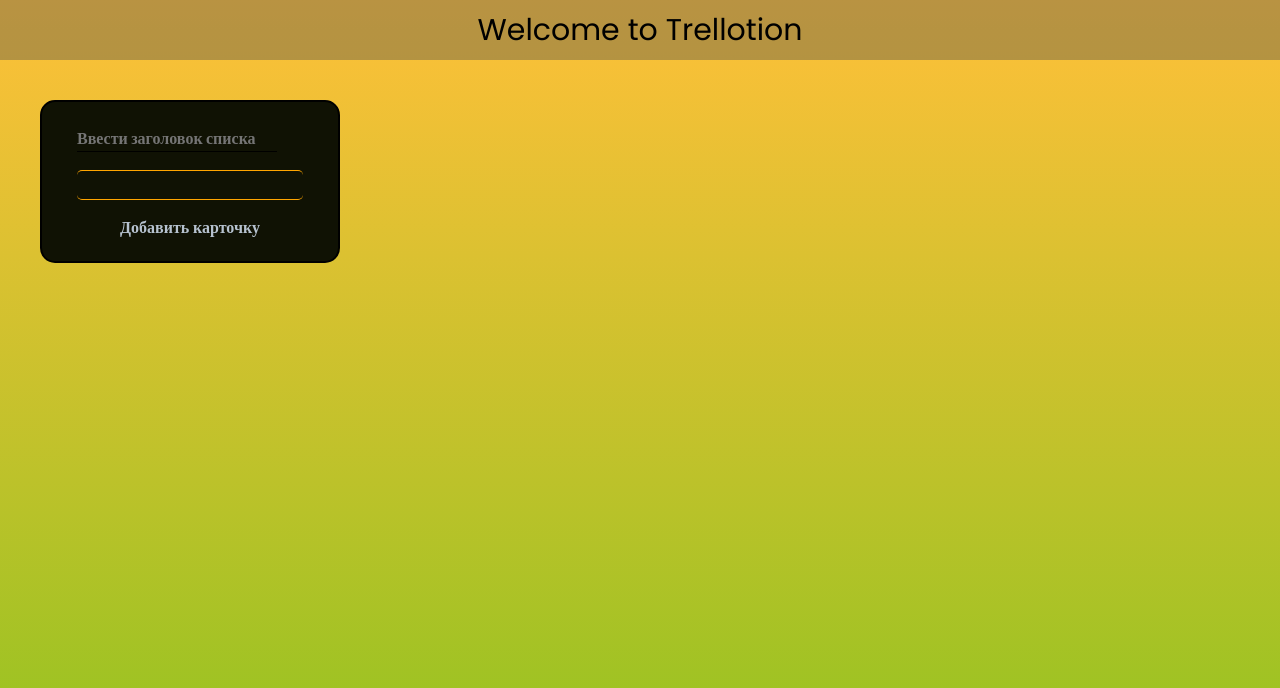
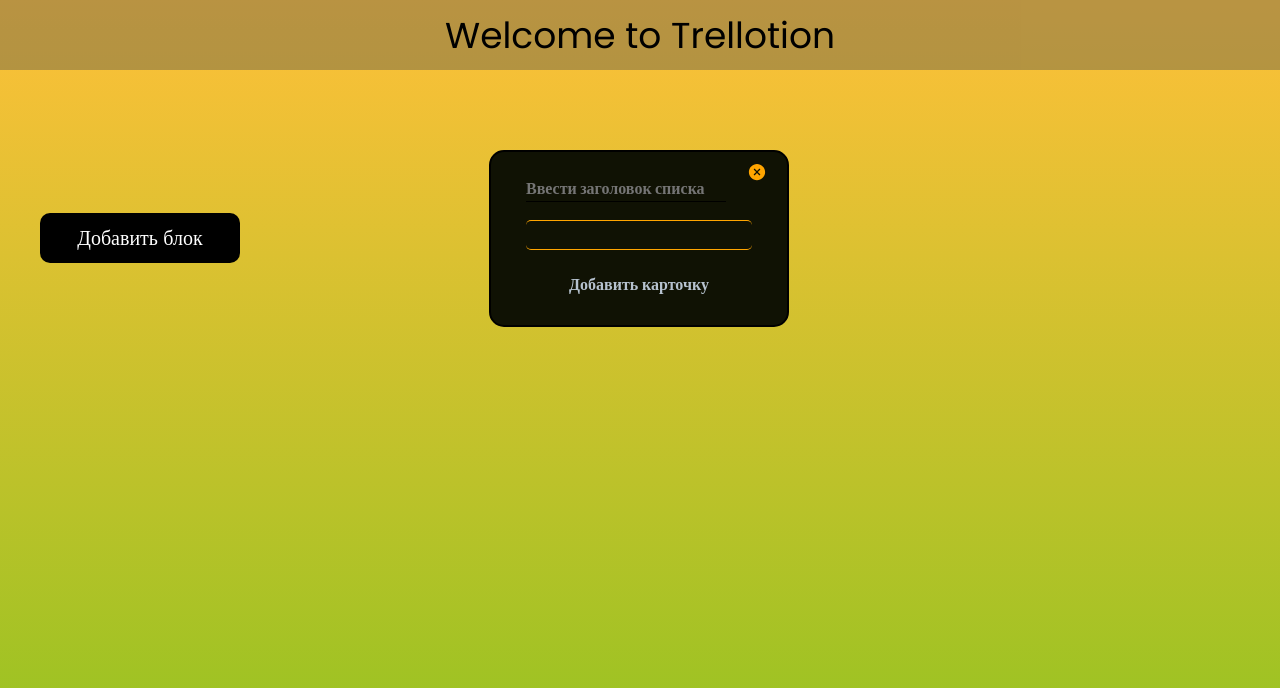
Before and after one commit to vlad05x/Trellotion, a React (Create React App) app: page / in a window 1280 px wide. Shown: the top 688 px of the page. Built offline with nearby package versions, Linux system fonts and the light colour scheme.

Commit message:
Added btn which add block with list

```diff
--- a/package.json
+++ b/package.json
@@ -12,7 +12,6 @@
     "react": "^18.2.0",
     "react-dom": "^18.2.0",
     "react-icons": "^4.12.0",
-    "react-scripts": "5.0.1",
     "web-vitals": "^2.1.4"
   },
   "scripts": {
@@ -43,6 +42,7 @@
   },
   "devDependencies": {
     "gh-pages": "^6.1.1",
+    "react-scripts": "^5.0.1",
     "sass": "^1.69.7"
   }
 }
--- a/public/index.html
+++ b/public/index.html
@@ -11,7 +11,10 @@
     />
     <link rel="apple-touch-icon" href="%PUBLIC_URL%/logo192.png" />
     <link rel="manifest" href="%PUBLIC_URL%/manifest.json" />
-    <link href="https://fonts.googleapis.com/css?family=Poppins:regular500,600,700,800" rel="stylesheet" />
+    <link
+      href="https://fonts.googleapis.com/css?family=Poppins:regular500,600,700,800"
+      rel="stylesheet"
+    />
     <title>Trellotion App</title>
   </head>
   <body>
--- a/src/App.js
+++ b/src/App.js
@@ -5,53 +5,100 @@
 
 function App() {
   const [todo, setTodo] = useState("");
-  const [tasks, setTasks] = useState([]);
-
-
-  // LocalStorge for save list
-  useEffect(() => {
-    const saveTask = JSON.parse(localStorage.getItem("items")) || [];
-    setTasks(saveTask);
-  }, []);
+  const [blocks, setBlocks] = useState(() => {
+    const storedBlocks = JSON.parse(localStorage.getItem("blocks")) || [
+      { id: 1, tasks: [] },
+    ];
+    return storedBlocks;
+  });
 
   useEffect(() => {
-    localStorage.setItem("items", JSON.stringify(tasks));
-  }, [tasks]);
+    localStorage.setItem("blocks", JSON.stringify(blocks));
+  }, [blocks]);
 
-  const addTask = () => {
+  const addBlock = () => {
+    const newBlock = {
+      id: blocks.length + 1,
+      tasks: [],
+    };
+    setBlocks((prevBlocks) => [...prevBlocks, newBlock]);
+  };
+
+  const addTask = (blockId) => {
     const taskTodo = {
       id: Math.random(),
       text: todo,
       status: false,
     };
-    let newTask = [taskTodo, ...tasks];
-    setTasks(newTask);
+    setBlocks((prevBlocks) =>
+      prevBlocks.map((block) =>
+        block.id === blockId
+          ? { ...block, tasks: [taskTodo, ...block.tasks] }
+          : block
+      )
+    );
     setTodo("");
   };
 
-  const deleteTask = (id) => {
-    let del = tasks.filter((e) => e.id !== id);
-    setTasks(del);
+  const deleteTask = (blockId, taskId) => {
+    setBlocks((prevBlocks) =>
+      prevBlocks.map((block) =>
+        block.id === blockId
+          ? {
+              ...block,
+              tasks: block.tasks.filter((task) => task.id !== taskId),
+            }
+          : block
+      )
+    );
   };
 
-  const toggleTask = (id) => {
-    let toggle = tasks.map((e) =>
-      e.id === id ? { ...e, status: !e.status } : { ...e }
+  const deleteBlock = (blockId) => {
+    setBlocks((prevBlocks) =>
+      prevBlocks.filter((block) => block.id !== blockId)
     );
-    setTasks(toggle);
+  };
+
+  const toggleTask = (blockId, taskId) => {
+    setBlocks((prevBlocks) =>
+      prevBlocks.map((block) =>
+        block.id === blockId
+          ? {
+              ...block,
+              tasks: block.tasks.map((task) =>
+                task.id === taskId ? { ...task, status: !task.status } : task
+              ),
+            }
+          : block
+      )
+    );
   };
 
   return (
     <div className="App">
       <Header />
+      <div className="main_box">
+      <div className="btn_content">
+        <button className="btnBlockAdd" onClick={addBlock}>
+          Добавить блок
+        </button>
+      </div>
+
+        {blocks.map((block) => (
           <TodoContainer
-        tasks={tasks}
+            key={block.id}
+            blockId={block.id}
+            tasks={block.tasks}
             todo={todo}
             setTodo={setTodo}
             addTask={addTask}
             toggleTask={toggleTask}
             deleteTask={deleteTask}
+            deleteBlock={deleteBlock}
+            addBlock={addBlock}
           />
+        ))}
+      </div>
     </div>
   );
 }
--- a/src/components/InputTodo.js
+++ b/src/components/InputTodo.js
@@ -1,22 +1,24 @@
+// InputTodo.js
 import React, { useEffect, useState } from "react";
 
 export const InputTodo = (props) => {
   const [listTitle, setListTitle] = useState("");
 
   useEffect(() => {
-    const storedListTitle = localStorage.getItem("listTitle") || "";
+    const storedListTitle =
+      localStorage.getItem(`listTitle${props.blockId}`) || "";
     setListTitle(storedListTitle);
-  }, []);
+  }, [props.blockId]);
 
   useEffect(() => {
-    localStorage.setItem("listTitle", listTitle);
-  }, [listTitle]);
+    localStorage.setItem(`listTitle${props.blockId}`, listTitle);
+  }, [listTitle, props.blockId]);
 
   const handleKeyPress = (e) => {
     if (e.key === "Enter") {
-      props.addTask();
+      props.addTask(props.blockId);
     }
-  }
+  };
 
   return (
     <main className="">
@@ -35,7 +37,12 @@
             onChange={(e) => props.setTodo(e.target.value)}
             onKeyDown={handleKeyPress}
           />
-          <button className="btnTodoAdd" onClick={() => props.addTask()}>Добавить карточку</button>
+          <button
+            className="btnTodoAdd"
+            onClick={() => props.addTask(props.blockId)}
+          >
+            Добавить карточку
+          </button>
         </div>
       </div>
     </main>
--- a/src/components/TaskTodo.js
+++ b/src/components/TaskTodo.js
@@ -1,14 +1,34 @@
+// TaskTodo.js
 import React from "react";
 import { MdClose } from "react-icons/md";
 
 export const TaskTodo = (props) => {
-    return (
-        <div className="task__container">
-           <div key={props.id} className="task_content">
-            <input className="intFlag" type={"checkbox"} onClick={() => props.toggleTask(props.id)} defaultChecked={props.status}></input>
-            <p className="textInpt" style={props.status ? {textDecoration: "line-through"} : {textDecoration: "none"} }>{props.text}</p>
-            <button className="btnDel" onClick={() => props.deleteTask(props.id) }><MdClose className="iconClose" /></button>
-        </div>
+  return (
+    <div className="task__container">
+      <div key={props.id} className="task_content">
+        <input
+          className="intFlag"
+          type={"checkbox"}
+          onClick={() => props.toggleTask(props.blockId, props.id)}
+          defaultChecked={props.status}
+        ></input>
+        <p
+          className="textInpt"
+          style={
+            props.status
+              ? { textDecoration: "line-through" }
+              : { textDecoration: "none" }
+          }
+        >
+          {props.text}
+        </p>
+        <button
+          className="btnDel"
+          onClick={() => props.deleteTask(props.blockId, props.id)}
+        >
+          <MdClose className="iconClose" />
+        </button>
+      </div>
     </div>
-    )
-}
+  );
+};
--- a/src/components/TodoContainer.js
+++ b/src/components/TodoContainer.js
@@ -2,13 +2,21 @@
 import React from "react";
 import { InputTodo } from "./InputTodo";
 import { TaskTodo } from "./TaskTodo";
+import { IoCloseCircleSharp } from "react-icons/io5";
 
 const TodoContainer = (props) => {
+  const handleDeleteBlock = () => {
+    props.deleteBlock(props.blockId);
+  };
   return (
     <div className="main">
       <div className="main__container">
           <div className="main_content">
-              <InputTodo {...props} />
+            <IoCloseCircleSharp
+              className="iconCloseBlock "
+              onClick={handleDeleteBlock}
+            />
+            <InputTodo {...props} blockId={props.blockId} />
             {props.tasks.map((task) => (
               <TaskTodo key={task.id} {...task} {...props} />
             ))}
--- a/src/styles/main.scss
+++ b/src/styles/main.scss
@@ -35,27 +35,55 @@
   display: flex;
   flex-direction: column;
 }
+
+$color_orange: orange;
+$color_black: black;
+
 // Header
 .header {
-  width: 100%;
-  height: 60px;
+  width: 100vw;
+  height: 70px;
   background-color: rgba(81, 81, 81, 0.4);
   display: flex;
   justify-content: center;
   align-items: center;
-
+  position: fixed;
+  z-index: 20;
   .header_title {
-    font-size: 30px;
+    font-size: 36px;
   }
 }
 // Main
+.main_box {
+  display: flex;
+  align-items: center;
+}
+.btn_content {
+  display: flex;
+  align-items: center;
+  justify-content: center;
+}
+.btnBlockAdd {
+  width: 100vh;
+  height: 50px;
+  max-width: 200px;
+  margin: 100px 40px;
+  border-radius: 10px;
+  background-color: $color_black;
+  color: white;
+  top: 0;
+
+  &:hover {
+    background-color: rgba(81, 81, 81, 0.8);
+  }
+}
 .main {
   width: 100%;
   height: 100%;
 
   .main_content {
-    margin: 40px 0px;
-    border: 2px solid black;
+    margin: 150px 20%;
+    border: 2px solid $color_black;
     background-color: #101204;
     max-width: 300px;
     width: 100%;
@@ -69,8 +97,8 @@
 .inpTodo {
   width: 100%;
   height: 30px;
-  border-bottom: 1px solid orange;
-  border-top: 1px solid orange;
+  border-bottom: 1px solid $color_orange;
+  border-top: 1px solid $color_orange;
   color: #b6c2cf;
   border-radius: 5px;
   padding: 10px;
@@ -94,7 +122,21 @@
   top: 50%;
   transform: translateY(-50%);
   transition: transform 0.2s ease;
-
+  &:hover {
+    transform: translateY(-50%) scale(1.2);
+  }
+}
+.iconCloseBlock {
+  width: 20px;
+  height: 20px;
+  display: flex;
+  align-items: center;
+  justify-content: center;
+  color: $color_orange;
+  float: right;
+  transform: translateY(-50%);
+  transition: transform 0.2s ease;
+  cursor: pointer;
   &:hover {
     transform: translateY(-50%) scale(1.2);
   }
@@ -106,7 +148,7 @@
   margin-top: 15px;
   border: none;
   width: 100%;
-  height: auto;
+  height: 40px;
   font-size: 16px;
   font-weight: 600;
   border-radius: 10px;
@@ -118,7 +160,7 @@
 .task_content {
   position: relative;
   margin: 15px 0px;
-  border: 1px solid black;
+  border: 1px solid $color_black;
   background-color: #22272b;
   max-width: 250px;
   width: 100%;
@@ -142,7 +184,7 @@
   width: auto;
   max-width: 200px;
   margin-bottom: 15px;
-  border-bottom: 1px solid black;
+  border-bottom: 1px solid $color_black;
   font-size: 16px;
   font-weight: bold;
   color: #b6c2cf;
--- a/src/styles/responsive.css
+++ b/src/styles/responsive.css
@@ -1,3 +1,8 @@
+@media screen and (max-width:) {
+    .header {
+            width: 100%;
+        }
+}
 @media screen and (max-width:650px){
     .main .main_content {
         margin: 40px auto;
```
Also changed, not shown: 1 other file (tests, documents, lock files or other folders). Lines whose indentation alone changed are shown as unchanged.
